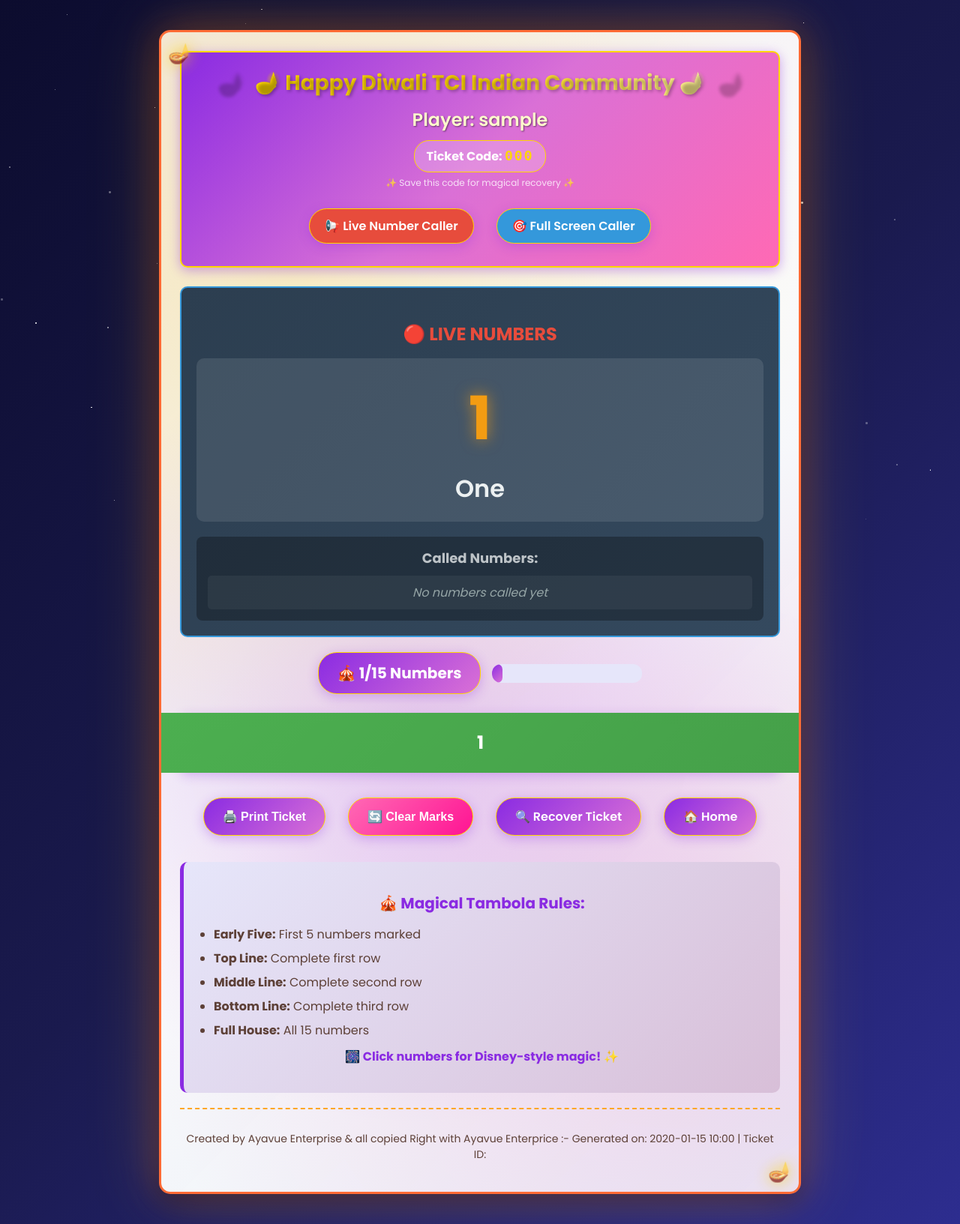
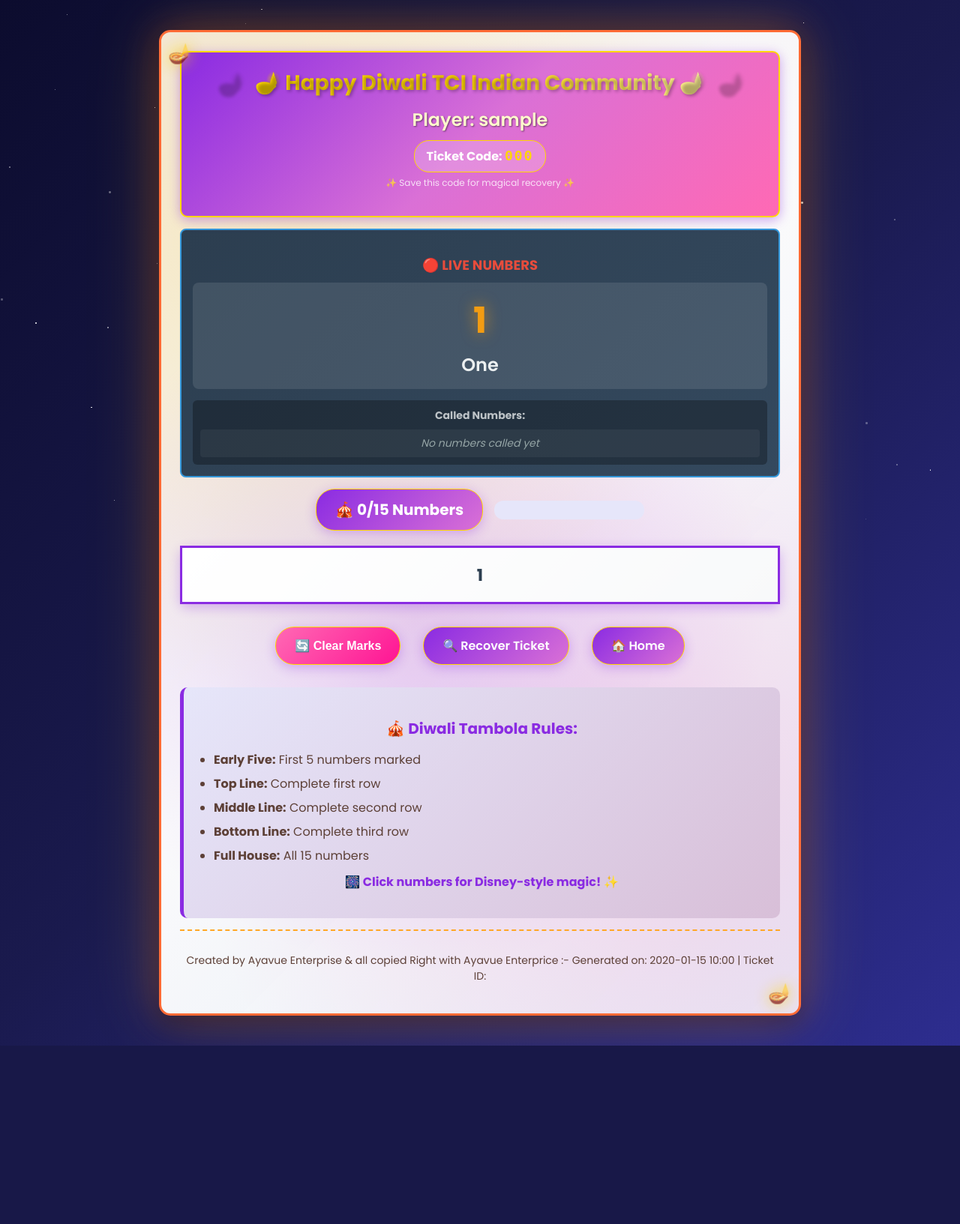
Before and after one commit to ayanlove81-creator/Tambola, a Flask app: template templates/ticket.html in a window 1280 px wide. Shown: the whole page at 75% size. After the commit the page ends 1395 px from the top, so only its background shows below. Run offline with Flask 3, Linux system fonts and the light colour scheme; the template is opened without the code that fills it: most values are stand-ins (such as "Sample title", 1, 10 or a date in 2020).

Commit message:
Update ticket.html

```diff
--- a/templates/ticket.html
+++ b/templates/ticket.html
@@ -174,7 +174,7 @@
             border-radius: 15px;
             padding: 25px;
             margin: 20px auto;
-            max-width: 800px; /* Increased from 550px */
+            max-width: 800px;
             box-shadow:
                 0 10px 30px rgba(0,0,0,0.3),
                 0 0 50px rgba(255,107,53,0.3),
@@ -209,14 +209,14 @@
             color: white;
             padding: 20px;
             border-radius: 10px;
-            margin-bottom: 25px;
+            margin-bottom: 15px; /* Reduced margin */
             position: relative;
             box-shadow: 0 4px 15px rgba(138,43,226,0.4);
             border: 2px solid gold;
         }
         .player-info h1 {
             margin: 0;
-            font-size: 28px; /* Increased font size */
+            font-size: 28px;
             font-weight: 700;
             text-shadow: 2px 2px 4px rgba(0,0,0,0.3);
             background: linear-gradient(45deg, gold, #ffd700, #fffacd);
@@ -226,7 +226,7 @@
         }
         .player-info h2 {
             margin: 10px 0 0 0;
-            font-size: 24px; /* Increased font size */
+            font-size: 24px;
             font-weight: 600;
             color: #fffacd;
             text-shadow: 1px 1px 2px rgba(0,0,0,0.5);
@@ -234,7 +234,7 @@
 
         .tambola-ticket {
             border-collapse: collapse;
-            margin: 25px auto;
+            margin: 20px auto; /* Reduced margin */
             background: rgba(255, 255, 255, 0.95);
             border: 3px solid #8a2be2;
             border-radius: 10px;
@@ -245,11 +245,11 @@
         }
         .tambola-ticket td {
             width: 11%;
-            height: 70px; /* Increased height */
+            height: 70px;
             border: 2px solid #da70d6;
             text-align: center;
             font-weight: 700;
-            font-size: 22px; /* Increased font size */
+            font-size: 22px;
             position: relative;
             transition: all 0.3s ease;
             background: white;
@@ -325,7 +325,7 @@
             background: linear-gradient(135deg, #e6e6fa 0%, #d8bfd8 100%);
             padding: 20px;
             border-radius: 10px;
-            margin-top: 25px;
+            margin-top: 20px; /* Reduced margin */
             text-align: left;
             border-left: 5px solid #8a2be2;
             position: relative;
@@ -336,7 +336,7 @@
             margin-bottom: 15px;
             text-align: center;
             font-weight: 700;
-            font-size: 20px; /* Increased font size */
+            font-size: 20px;
         }
         .instructions ul {
             padding-left: 20px;
@@ -346,7 +346,7 @@
             margin-bottom: 8px;
             line-height: 1.5;
             color: #5d4037;
-            font-size: 16px; /* Increased font size */
+            font-size: 16px;
         }
 
         .counter-container {
@@ -354,7 +354,7 @@
             justify-content: center;
             align-items: center;
             gap: 15px;
-            margin: 20px 0;
+            margin: 15px 0; /* Reduced margin */
         }
         .ticket-count {
             background: linear-gradient(135deg, #8a2be2 0%, #da70d6 100%);
@@ -366,12 +366,12 @@
             box-shadow: 0 4px 15px rgba(138,43,226,0.3);
             position: relative;
             z-index: 2;
-            font-size: 20px; /* Increased font size */
+            font-size: 20px;
             border: 1px solid gold;
         }
         .progress-bar {
-            width: 200px; /* Increased width */
-            height: 25px; /* Increased height */
+            width: 200px;
+            height: 25px;
             background: #e6e6fa;
             border-radius: 12px;
             overflow: hidden;
@@ -386,7 +386,7 @@
         }
 
         .ticket-footer {
-            margin-top: 20px;
+            margin-top: 15px; /* Reduced margin */
             padding-top: 15px;
             border-top: 2px dashed #ffa726;
             color: #5d4037;
@@ -425,76 +425,76 @@
             50% { transform: scale(1.1); }
         }
 
-        /* Live Numbers Section */
+        /* Live Numbers Section - Smaller */
         .live-numbers-section {
             background: linear-gradient(135deg, #2c3e50, #34495e);
             color: white;
-            padding: 20px;
-            border-radius: 10px;
-            margin: 20px 0;
+            padding: 15px; /* Reduced padding */
+            border-radius: 8px; /* Smaller radius */
+            margin: 15px 0; /* Reduced margin */
             border: 2px solid #3498db;
         }
 
         .live-numbers-section h3 {
             text-align: center;
-            margin-bottom: 15px;
+            margin-bottom: 10px; /* Reduced margin */
             color: #e74c3c;
-            font-size: 24px; /* Increased font size */
+            font-size: 18px; /* Smaller font */
         }
 
         .current-number-display {
             text-align: center;
-            margin-bottom: 20px;
-            padding: 20px;
+            margin-bottom: 15px; /* Reduced margin */
+            padding: 15px; /* Reduced padding */
             background: rgba(255,255,255,0.1);
-            border-radius: 10px;
+            border-radius: 8px; /* Smaller radius */
         }
 
         .current-number-display .current-number {
-            font-size: 5em; /* Increased font size */
+            font-size: 3em; /* Smaller font */
             font-weight: bold;
             color: #f39c12;
             text-shadow: 0 0 20px rgba(243, 156, 18, 0.7);
-            margin-bottom: 10px;
+            margin-bottom: 5px; /* Reduced margin */
         }
 
         .current-number-display .number-pronunciation {
-            font-size: 2em; /* Increased font size */
+            font-size: 1.5em; /* Smaller font */
             color: #ecf0f1;
             font-weight: 600;
         }
 
         .called-numbers-grid {
             background: rgba(0,0,0,0.3);
-            padding: 15px;
-            border-radius: 8px;
+            padding: 10px; /* Reduced padding */
+            border-radius: 6px; /* Smaller radius */
         }
 
         .called-numbers-title {
             font-weight: bold;
-            margin-bottom: 10px;
+            margin-bottom: 8px; /* Reduced margin */
             color: #bdc3c7;
-            font-size: 18px; /* Increased font size */
+            font-size: 14px; /* Smaller font */
         }
 
         .numbers-list {
             display: flex;
             flex-wrap: wrap;
-            gap: 8px;
-            max-height: 120px;
+            gap: 6px; /* Reduced gap */
+            max-height: 80px; /* Smaller height */
             overflow-y: auto;
-            padding: 10px;
+            padding: 8px; /* Reduced padding */
             background: rgba(255,255,255,0.05);
-            border-radius: 5px;
+            border-radius: 4px; /* Smaller radius */
         }
 
         .number-badge {
             background: #e74c3c;
             color: white;
-            padding: 8px 12px; /* Increased padding */
-            border-radius: 15px;
+            padding: 6px 10px; /* Reduced padding */
+            border-radius: 12px; /* Smaller radius */
             font-weight: bold;
-            font-size: 16px; /* Increased font size */
+            font-size: 14px; /* Smaller font */
             animation: fadeIn 0.5s ease;
         }
 
@@ -508,30 +508,12 @@
             font-style: italic;
             text-align: center;
             width: 100%;
-            font-size: 16px; /* Increased font size */
+            font-size: 14px; /* Smaller font */
         }
 
         @keyframes fadeIn {
             from { opacity: 0; transform: scale(0.8); }
             to { opacity: 1; transform: scale(1); }
-        }
-
-        @media print {
-            .no-print { display: none; }
-            body {
-                background: white !important;
-                padding: 0;
-            }
-            .ticket-container {
-                border: 2px solid #000 !important;
-                box-shadow: none !important;
-                margin: 0 !important;
-                max-width: none !important;
-            }
-            .tambola-ticket td.number.selected {
-                background: #4caf50 !important;
-                color: white !important;
-            }
         }
 
         @media (max-width: 600px) {
@@ -555,7 +537,7 @@
                 gap: 10px;
             }
             .current-number-display .current-number {
-                font-size: 3em;
+                font-size: 2.5em;
             }
         }
 
@@ -610,13 +592,7 @@
 
             <!-- Live Caller Links -->
             <div style="margin-top: 15px; display: flex; gap: 10px; flex-wrap: wrap; justify-content: center;">
-                <a href="/user-caller" target="_blank" class="btn" style="background: #e74c3c; padding: 10px 20px;">
-                    📢 Live Number Caller
-                </a>
-                <a href="/fullscreen-caller" target="_blank" class="btn" style="background: #3498db; padding: 10px 20px;">
-                    🎯 Full Screen Caller
-                </a>
-            </div>
+                          </div>
         </div>
 
         <!-- Live Numbers Display -->
@@ -666,7 +642,7 @@
 
         <div class="no-print">
             <div style="display: flex; gap: 10px; flex-wrap: wrap; justify-content: center; margin: 20px 0;">
-                <button onclick="window.print()" class="btn">🖨️ Print Ticket</button>
+                <!-- Removed Print Ticket Button -->
                 <button onclick="clearSelection()" class="btn btn-secondary">🔄 Clear Marks</button>
                 <a href="/recover" class="btn">🔍 Recover Ticket</a>
                 <a href="/" class="btn">🏠 Home</a>
@@ -674,7 +650,7 @@
         </div>
 
         <div class="instructions">
-            <h3>🎪 Magical Tambola Rules:</h3>
+            <h3>🎪 Diwali Tambola Rules:</h3>
             <ul>
                 <li><strong>Early Five:</strong> First 5 numbers marked</li>
                 <li><strong>Top Line:</strong> Complete first row</li>
@@ -912,7 +888,7 @@
             }
         }
 
-        // Live Number Updates
+        // Live Number Updates - REMOVED AUTO-MARKING
         function updateLiveNumbers() {
             console.log('Updating live numbers...');
 
@@ -925,21 +901,10 @@
                     document.getElementById('current-number-display').textContent = data.number;
                     document.getElementById('current-pronunciation').textContent = data.number_text || '';
 
-                    // Auto-mark number on ticket if it exists and not already marked
-                    const numberCell = document.querySelector(`[data-number="${data.number}"]`);
-                    if (numberCell && !selectedNumbers.has(data.number)) {
-                        console.log('Auto-marking number:', data.number);
-                        selectedNumbers.add(data.number);
-                        numberCell.classList.add('selected');
-                        saveSelection();
-                        updateDisplay();
+                    // REMOVED AUTO-MARKING CODE
+                    // Numbers will NOT be automatically marked anymore
+                    // Users must click manually to mark numbers
 
-                        // Trigger Disney effect
-                        const rect = numberCell.getBoundingClientRect();
-                        const x = rect.left + rect.width / 2;
-                        const y = rect.top + rect.height / 2;
-                        launchDisneyRocket(x, y);
-                    }
                 } else {
                     document.getElementById('current-number-display').textContent = '--';
                     document.getElementById('current-pronunciation').textContent = 'Waiting for numbers...';
@@ -977,7 +942,7 @@
             updateLiveNumbers();
             setInterval(updateLiveNumbers, 3000); // Update every 3 seconds
 
-            // Magical number clicks
+            // Magical number clicks - MANUAL MARKING ONLY
             document.querySelectorAll('.tambola-ticket td.number').forEach(cell => {
                 cell.addEventListener('click', function(e) {
                     const number = parseInt(this.getAttribute('data-number'));
```
